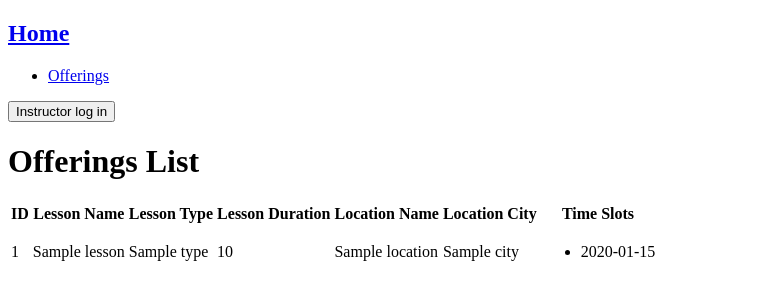
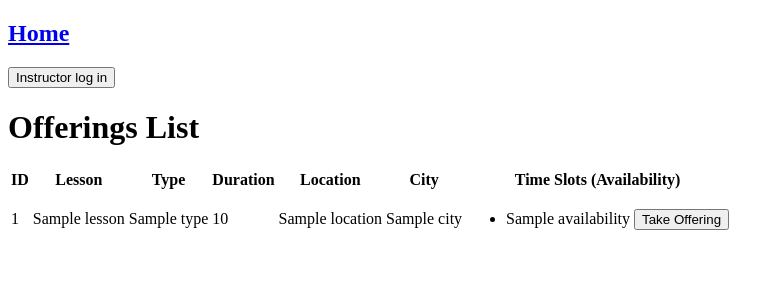
Before and after one commit to DavidFlores2803/soen342project, a Flask app: template code/templates/offerings.html in a window 1280 px wide. Shown: the top 300 px of the page, without its empty margins (0-784 px from the left). Run offline with Flask 3, Linux system fonts and the light colour scheme; the template is opened without the code that fills it: most values are stand-ins (such as "Sample title", 1, 10 or a date in 2020); parts of the project's set-up code (start-up, migrations or seed data) failed here and were passed over.

Commit message:
Added take offering button to offerings page
- Added account type to differentiate between accounts
- Hid offerings in nav bar for non instructors
- Added 'take offering' button in offerings page
- Fixed default offering data
- Fixed offerings table

```diff
--- a/code/main.py
+++ b/code/main.py
@@ -2,9 +2,16 @@ from flask import Flask, redirect, url_for, request, render_template, session
 from enums.DayOfTheWeek import DayOfTheWeek
 from controllers import OfferingsController
 from models import *
+from datetime import datetime
+from dateutil.relativedelta import relativedelta
 
 app = Flask(__name__)
 app.secret_key = "chiwiwi"
+
+# account type name constants
+ADMIN = "admin"
+INSTRUCTOR = "instructor"
+CLIENT = "client"
 
 offeringsController = OfferingsController()
 
@@ -32,10 +39,12 @@ def instructor_login():
             "specialization": specialization
         }
 
+        session["accountType"] = INSTRUCTOR
+
         #TODO redirect to user page instead
         return redirect(url_for("home"))
     else:
-        return render_template("login.html")
+        return render_template("instructor_login.html")
 
 @app.route("/logout")
 def logout():
@@ -45,7 +54,19 @@ def logout():
 
 @app.route("/offerings")
 def offerings():
+    #TODO redirect to home if not logged in as instructor
     return render_template("offerings.html", offerings=generateOfferings())
+
+@app.route('/take_offering', methods=['POST'])
+def take_offering():
+    offering_id = request.form.get('offering_id')
+    time_slot = request.form.get('time_slot')
+
+    print(f"you took the time slot {time_slot} for offering #{offering_id}")
+
+    #TODO add take offering logic
+
+    return redirect(url_for('home'))
 
 def generateOfferings():
     # Create sample locations
@@ -62,20 +83,30 @@ def generateOfferings():
     art_lesson = Lesson("Art", "In-Person", "2 hours")
     music_lesson = Lesson("Music", "Online", "30 minutes")
 
-    # Create sample time slots
+    # Create sample time slots and availabilities
+    now = datetime.now()
+    one_month_from_now = now + relativedelta(month=1)
+
+
     math_time_slots = [TimeSlot(DayOfTheWeek.MONDAY, 10, 15), TimeSlot(DayOfTheWeek.WEDNESDAY, 14, 18)]
     science_time_slots = [TimeSlot(DayOfTheWeek.TUESDAY, 13, 19), TimeSlot(DayOfTheWeek.THURSDAY, 15, 21)]
     history_time_slots = [TimeSlot(DayOfTheWeek.FRIDAY, 9, 15), TimeSlot(DayOfTheWeek.SATURDAY, 12, 18)]
     art_time_slots = [TimeSlot(DayOfTheWeek.MONDAY, 11, 17), TimeSlot(DayOfTheWeek.THURSDAY, 13, 17)]
     music_time_slots = [TimeSlot(DayOfTheWeek.WEDNESDAY, 10, 12.5), TimeSlot(DayOfTheWeek.FRIDAY, 17, 22)]
 
-    # Create a list of offerings with different locations and time slots
+    math_availabilities = [Availability(slot, now, one_month_from_now) for slot in math_time_slots]
+    science_availabilities = [Availability(slot, now, one_month_from_now) for slot in science_time_slots]
+    history_availabilities = [Availability(slot, now, one_month_from_now) for slot in history_time_slots]
+    art_availabilities = [Availability(slot, now, one_month_from_now) for slot in art_time_slots]
+    music_availabilities = [Availability(slot, now, one_month_from_now) for slot in music_time_slots]
+
+    # Create a list of offerings with different locations and availabilities
     offerings_list = [
-        Offering(1, math_lesson, location1, math_time_slots),
-        Offering(2, science_lesson, location2, science_time_slots),
-        Offering(3, history_lesson, location3, history_time_slots),
-        Offering(4, art_lesson, location4, art_time_slots),
-        Offering(5, music_lesson, location5, music_time_slots),
+        Offering(1, math_lesson, location1, math_availabilities),
+        Offering(2, science_lesson, location2, science_availabilities),
+        Offering(3, history_lesson, location3, history_availabilities),
+        Offering(4, art_lesson, location4, art_availabilities),
+        Offering(5, music_lesson, location5, music_availabilities),
     ]
 
     return offerings_list
--- a/code/templates/header.html
+++ b/code/templates/header.html
@@ -9,7 +9,9 @@
             <nav>
                 <h2><a href="/">Home</a></h2>
                 <ul>
-                    <li><a href="/offerings">Offerings</a></li>
+                    {% if session.get('accountType') == 'instructor' %}
+                        <li><a href="/offerings">Offerings</a></li>
+                    {% endif %}
                 </ul>
             </nav>
             {% if session.get('currentAccount') %}
--- a/code/templates/offerings.html
+++ b/code/templates/offerings.html
@@ -5,12 +5,12 @@
         <thead>
             <tr>
                 <th>ID</th>
-                <th>Lesson Name</th>
-                <th>Lesson Type</th>
-                <th>Lesson Duration</th>
-                <th>Location Name</th>
-                <th>Location City</th>
-                <th>Time Slots</th>
+                <th>Lesson</th>
+                <th>Type</th>
+                <th>Duration</th>
+                <th>Location</th>
+                <th>City</th>
+                <th>Time Slots (Availability)</th>
             </tr>
         </thead>
         <tbody>
@@ -24,9 +24,18 @@
                 <td>{{ offering.location.city }}</td>
                 <td>
                     <ul>
-                        {% for time_slot in offering.availabilities %}
-                        <li>{{ time_slot }}</li>  <!-- This will call the __str__ method of TimeSlot -->
+                        {% for availability in offering.availabilities %}
+                            <li>
+                                {{ availability }}
+                                {% if availability.isAvailable %}
+                                {% endif %}
+                                <form action="{{ url_for('take_offering') }}" method="post" style="display:inline;">
+                                    <input type="hidden" name="offering_id" value="{{ offering.id }}">
+                                    <input type="hidden" name="time_slot" value="{{ availability.timeSlot }}">
+                                    <button type="submit">Take Offering</button>
+                                </form>
                         {% endfor %}
+                            </li>
                     </ul>
                 </td>
             </tr>
```
Also changed, not shown: code/templates/instructor_login.html (renamed from code/templates/login.html).
